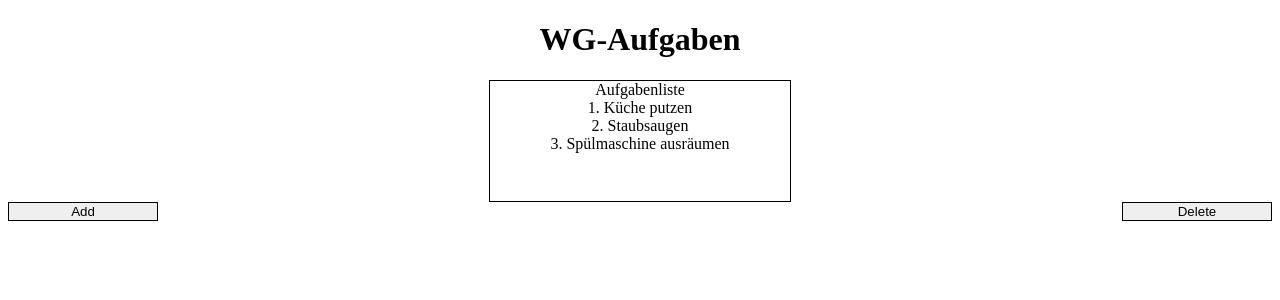
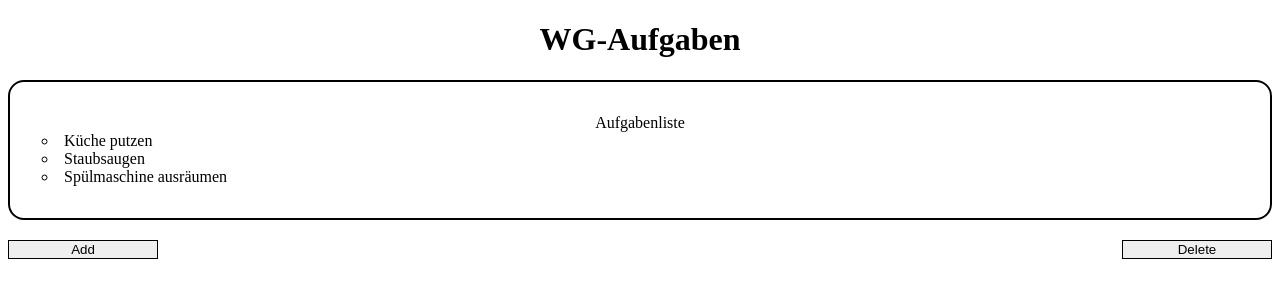
Before and after one commit to Aketchi-ux/EIA2-Repository, a PHP site: page /WG-Aufgabenliste.html in a window 1280 px wide. Shown: the top 300 px of the page. Run offline with PHP 8.4, Linux system fonts and the light colour scheme.

Commit message:
Update A03

```diff
--- a/A03_/Listestyle.css
+++ b/A03_/Listestyle.css
@@ -3,12 +3,18 @@ body{
     text-align: center;
 }
 
+.task{
+    list-style-type: circle;
+    text-align: left;
+}
+
 #Liste{
-    margin-left: auto;
-    margin-right: auto;
-    height: 120px;
-    width: 300px;
-    border: 1px solid black;
+    box-sizing: border-box;
+    background-color: white;
+    border:  2px solid black;
+    border-radius: 1em 1em 1em 1em;
+    margin:  20px auto;
+    padding: 2em;
 }
 
 #addtask{
--- a/A03_/WG-Aufgabenliste.html
+++ b/A03_/WG-Aufgabenliste.html
@@ -10,9 +10,9 @@
         <h1>WG-Aufgaben</h1>
         <div id="Liste">
             <legend>Aufgabenliste</legend>
-            <div>1. Küche putzen</div>
-            <div>2. Staubsaugen</div>
-            <div>3. Spülmaschine ausräumen</div>
+            <li class="task">Küche putzen</li>
+            <li class="task">Staubsaugen</li>
+            <li class="task">Spülmaschine ausräumen</li>
         </div>
         <button id="addtask">Add</button>
         <button id="deletetask">Delete</button>
```
